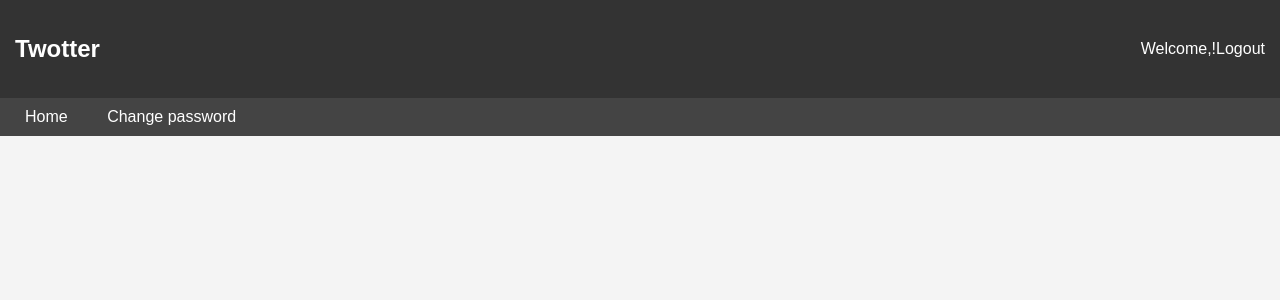
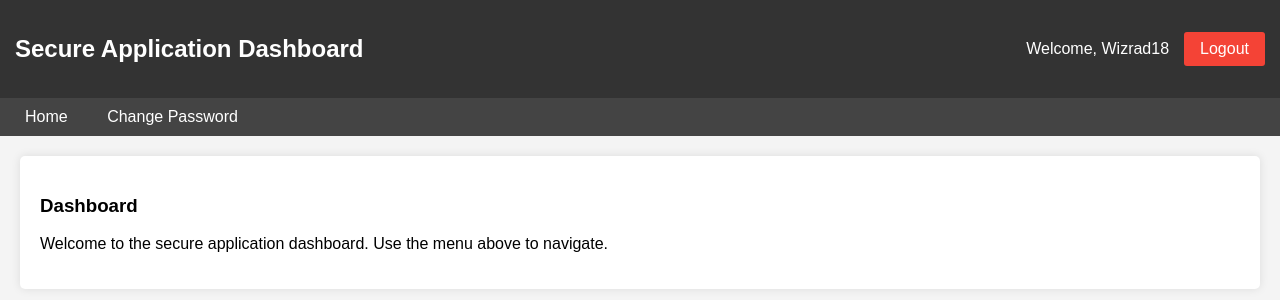
Before and after one commit to aharris01/TwitterClone, a Flask app: page /dashboard in a window 1280 px wide. Shown: the top 300 px of the page. Run offline with Flask 3, Linux system fonts and the light colour scheme; a user stored in the database is signed in.

Commit message:
Updated dashboard frontend to include links to logout and redirect back to dashboard

```diff
--- a/app/templates/dashboard.html
+++ b/app/templates/dashboard.html
@@ -10,16 +10,31 @@
 
 <body>
     <div class="header">
-        <h2>Twotter</h2>
+        <h2>Secure Application Dashboard</h2>
         <div class="user-info">
-            <span>Welcome,!</span>
-            <a>Logout</a>
+            <span>Welcome, {{ username }}</span>
+            <a href="{{ url_for('logout') }}" class="logout-btn">Logout</a>
         </div>
     </div>
 
     <div class="menu">
-        <a>Home</a>
-        <a>Change password</a>
+        <a href="{{ url_for('dashboard') }}">Home</a>
+        <a href="{{ url_for('change_password') }}">Change Password</a>
+    </div>
+
+    <div class="container">
+        <div class="flash-messages">
+            {% with messages = get_flashed_messages(with_categories=true) %}
+            {% if messages %}
+            {% for category, message in messages %}
+            <div class="flash-message {{ category }}">{{ message }}</div>
+            {% endfor %}
+            {% endif %}
+            {% endwith %}
+        </div>
+
+        <h3>Dashboard</h3>
+        <p>Welcome to the secure application dashboard. Use the menu above to navigate.</p>
     </div>
 </body>
 
```
